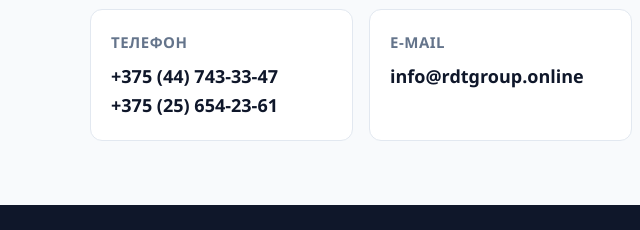
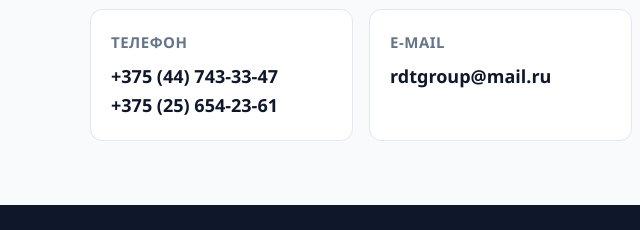
Before and after one commit to ST198375/rdtgroup-landing, a plain HTML site: page index.html in a window 1280 px wide. Shown: the part 3254-3484 px from the top of the page, 0-640 px from the left. Drawn offline with Linux system fonts and the light colour scheme.

Commit message:
Update landing: email rdtgroup@mail.ru

```diff
--- a/index.html
+++ b/index.html
@@ -6,7 +6,7 @@
 <title>РДТ Групп — Ремонт двигателей спецтехники в Слуцке и по Беларуси</title>
 <meta name="description" content="Капитальный и текущий ремонт двигателей спецтехники: Deutz, ЯМЗ-238, Д-260, Cummins, Caterpillar, Komatsu, МТЗ, МАЗ. Выезд на объект, гарантия, короткие сроки. Слуцк и вся Беларусь.">
 <!-- ═══ АНАЛИТИКА ═══
-     Яндекс Метрика: замени 111924638 на номер счётчика (метрика.яндекс.рф)
+     Яндекс Метрика: счётчик 111924638 (метрика.яндекс.рф)
      Google Analytics 4: замени G-XXXXXXXXXX на ID потока (analytics.google.com)
 -->
 <script type="text/javascript">
@@ -286,7 +286,7 @@
     <h2 class="section-title">Контакты</h2>
     <div class="contacts-grid">
       <div class="contact-item"><h3>Телефон</h3><a href="tel:+375447433347">+375 (44) 743-33-47</a><br><a href="tel:+375256542361">+375 (25) 654-23-61</a></div>
-      <div class="contact-item"><h3>E-mail</h3><a href="mailto:info@rdtgroup.online">info@rdtgroup.online</a></div>
+      <div class="contact-item"><h3>E-mail</h3><a href="mailto:rdtgroup@mail.ru">rdtgroup@mail.ru</a></div>
       <div class="contact-item"><h3>Адрес сервиса</h3><div>г. Слуцк, ул. ... (уточнить)</div></div>
       <div class="contact-item"><h3>Режим работы</h3><div>Пн–Сб: 8:00–19:00, заявки 24/7</div></div>
     </div>
```
